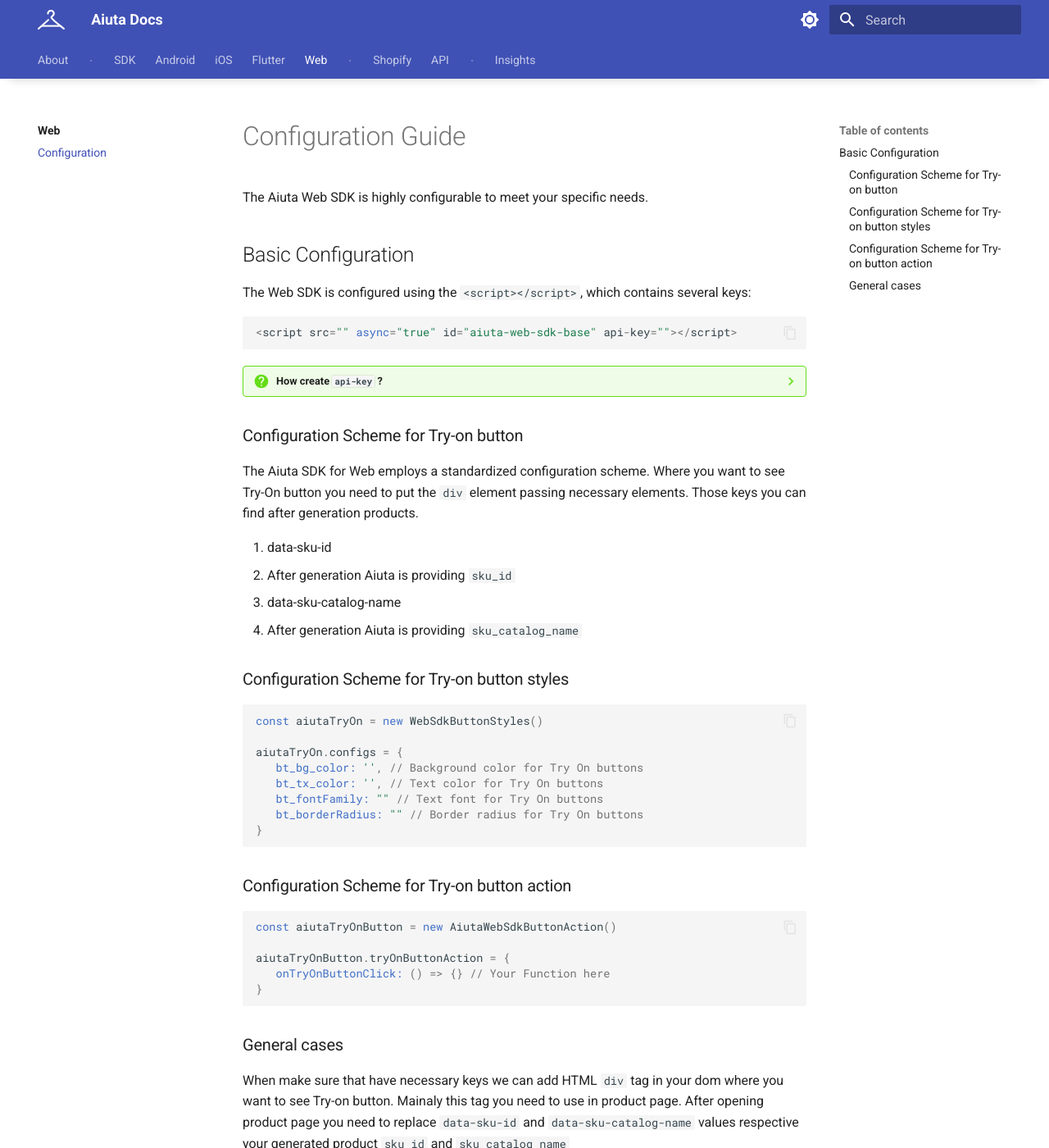
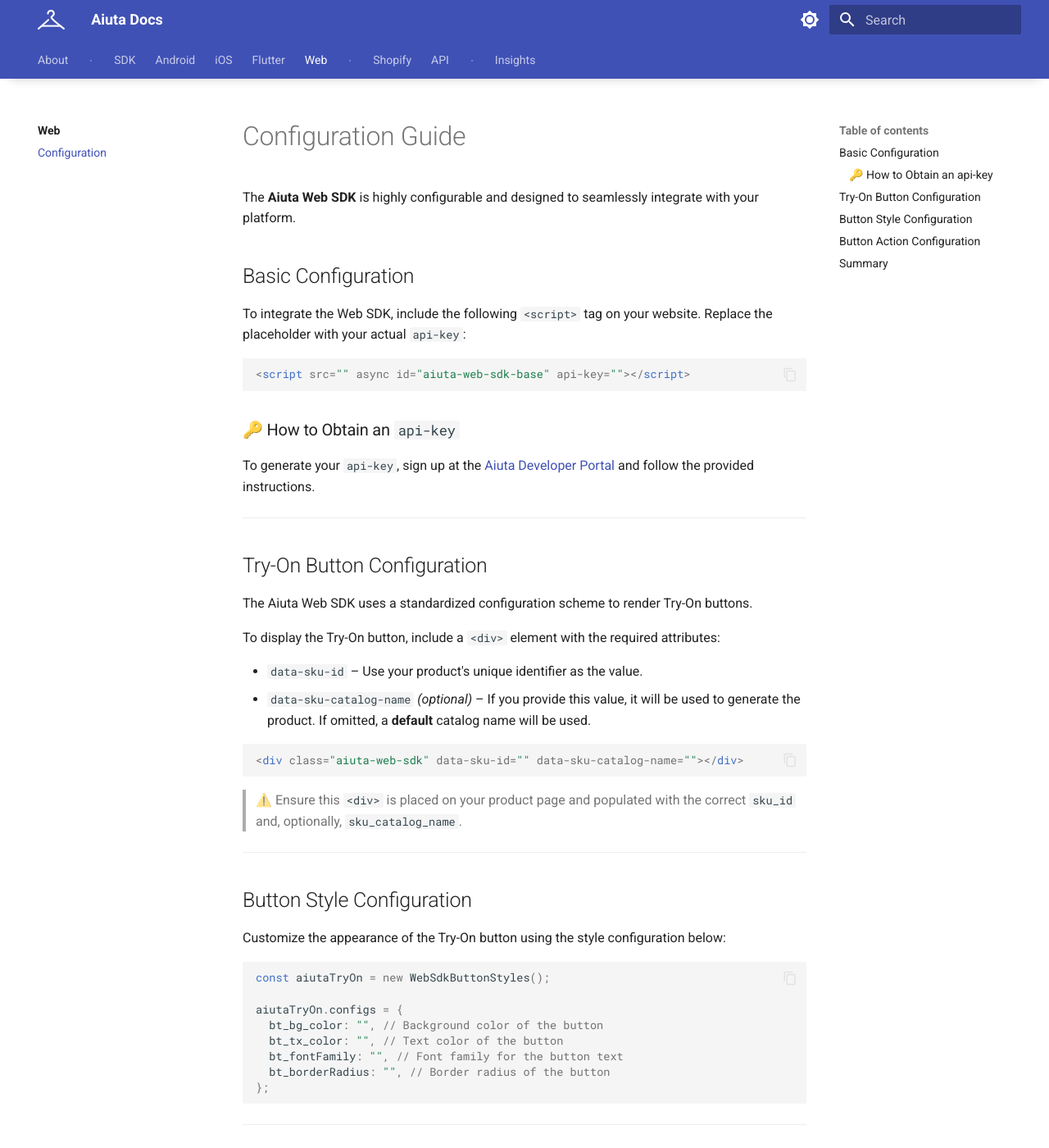
Before and after one commit to aiuta-com/docs, an MkDocs documentation site: the page built from docs/sdk/web/configuration.md, in a window 1280 px wide and 1400 px high. Shown: the whole window at 82% size. Built offline with MkDocs 1.6.1 and Material for MkDocs 9.7.7, drawn with Linux system fonts in a browser that asks for light colours; some of the changed text lies outside the part shown.

Commit message:
Fixed documentation for coming soon and configuration

````diff
--- a/docs/sdk/web/configuration.md
+++ b/docs/sdk/web/configuration.md
@@ -1,58 +1,75 @@
 # Configuration Guide
 
-The Aiuta Web SDK is highly configurable to meet your specific needs.
+The **Aiuta Web SDK** is highly configurable and designed to seamlessly integrate with your platform.
 
 ## Basic Configuration
 
-The Web SDK is configured using the `<script></script>`, which contains several keys:
+To integrate the Web SDK, include the following `<script>` tag on your website. Replace the placeholder with your actual `api-key`:
 
-```dart
-<script src="" async="true" id="aiuta-web-sdk-base" api-key=""></script>
+```html
+<script src="" async id="aiuta-web-sdk-base" api-key=""></script>
 ```
-??? question "How create `api-key` ?"
-    To be create `api-key` you must sign up bellow Aiuta Portal Website and follow documentation.
-    https://developer.aiuta.com
 
-### Configuration Scheme for Try-on button
+### 🔑 How to Obtain an `api-key`
 
-The Aiuta SDK for Web employs a standardized configuration scheme.
-Where you want to see Try-On button you need to put the `div` element passing necessary elements.
-Those keys you can find after generation products.
+To generate your `api-key`, sign up at the [Aiuta Developer Portal](https://developer.aiuta.com) and follow the provided instructions.
 
-1. data-sku-id
-   - After generation Aiuta is providing `sku_id`
-2. data-sku-catalog-name
-   - After generation Aiuta is providing `sku_catalog_name`
+---
 
-### Configuration Scheme for Try-on button styles
+## Try-On Button Configuration
 
-```dart
-const aiutaTryOn = new WebSdkButtonStyles()
+The Aiuta Web SDK uses a standardized configuration scheme to render Try-On buttons.
+
+To display the Try-On button, include a `<div>` element with the required attributes:
+
+- `data-sku-id` – Use your product's unique identifier as the value.
+- `data-sku-catalog-name` _(optional)_ – If you provide this value, it will be used to generate the product. If omitted, a **default** catalog name will be used.
+
+```html
+<div class="aiuta-web-sdk" data-sku-id="" data-sku-catalog-name=""></div>
+```
+
+> ⚠️ Ensure this `<div>` is placed on your product page and populated with the correct `sku_id` and, optionally, `sku_catalog_name`.
+
+---
+
+## Button Style Configuration
+
+Customize the appearance of the Try-On button using the style configuration below:
+
+```js
+const aiutaTryOn = new WebSdkButtonStyles();
 
 aiutaTryOn.configs = {
-   bt_bg_color: '', // Background color for Try On buttons
-   bt_tx_color: '', // Text color for Try On buttons
-   bt_fontFamily: "" // Text font for Try On buttons
-   bt_borderRadius: "" // Border radius for Try On buttons
-}
+  bt_bg_color: "", // Background color of the button
+  bt_tx_color: "", // Text color of the button
+  bt_fontFamily: "", // Font family for the button text
+  bt_borderRadius: "", // Border radius of the button
+};
 ```
 
-### Configuration Scheme for Try-on button action
+---
 
-```dart
-const aiutaTryOnButton = new AiutaWebSdkButtonAction()
+## Button Action Configuration
+
+You can define custom behavior for when the Try-On button is clicked:
+
+```js
+const aiutaTryOnButton = new AiutaWebSdkButtonAction();
 
 aiutaTryOnButton.tryOnButtonAction = {
-   onTryOnButtonClick: () => {} // Your Function here
-}
+  onTryOnButtonClick: () => {
+    // Your custom logic here
+  },
+};
 ```
 
-### General cases
+---
 
-When make sure that have necessary keys we can add HTML `div` tag in your dom where you want to see Try-on button.
-Mainaly this tag you need to use in product page.
-After opening product page you need to replace `data-sku-id` and `data-sku-catalog-name` values respective your generated product `sku_id` and `sku_catalog_name`
+## Summary
 
-```dart
-<div class="aiuta-web-sdk" data-sku-id="" data-sku-catalog-name=""></div>
-```
+1. Add the SDK `<script>` tag with your `api-key`.
+2. Insert the Try-On `<div>` with your `data-sku-id` and optionally `data-sku-catalog-name` on the product page.
+3. Optionally, configure the button styles and click behavior as needed.
+
+For more information, visit the [Aiuta Developer Portal](https://developer.aiuta.com).
--- a/docs/sdk/web/index.md
+++ b/docs/sdk/web/index.md
@@ -1,4 +1,21 @@
-# Web SDK
+# Aiuta Virtual Try-On Web SDK
 
-!!! info
-    Coming soon
+![About Virtual Try-On](/media/about.png)
+
+# Aiuta Web SDK
+
+The **Aiuta Web SDK** brings powerful virtual try-on functionality to any online fashion store. With just a few lines of code, you can let your shoppers see how your product would look on them—using their own photos and AI-powered fitting technology.
+
+## What Is Aiuta Web SDK?
+
+Aiuta enables store visitors to **try on product virtually** before buying. Once integrated into your product pages, a **Try-On button** appears next to each supported item. Shoppers can click the button to open a modal, where they can upload or take a photo. Aiuta’s AI will then render the product directly on their body—helping them feel confident in their purchase.
+
+## �� Aiuta SDK Benefits
+
+- High quality visualisation, preserve pose and body shape
+- **Simple integration** into your existing application with default settings
+- Flexible **UI customization** to match your brand
+- **Rich set of features** for creating a unique user experience
+- **Full control** over user data and settings
+- Detailed usage **analytics** on every SDK page and feature
+- Ready-made solutions for interacting with your application
````
